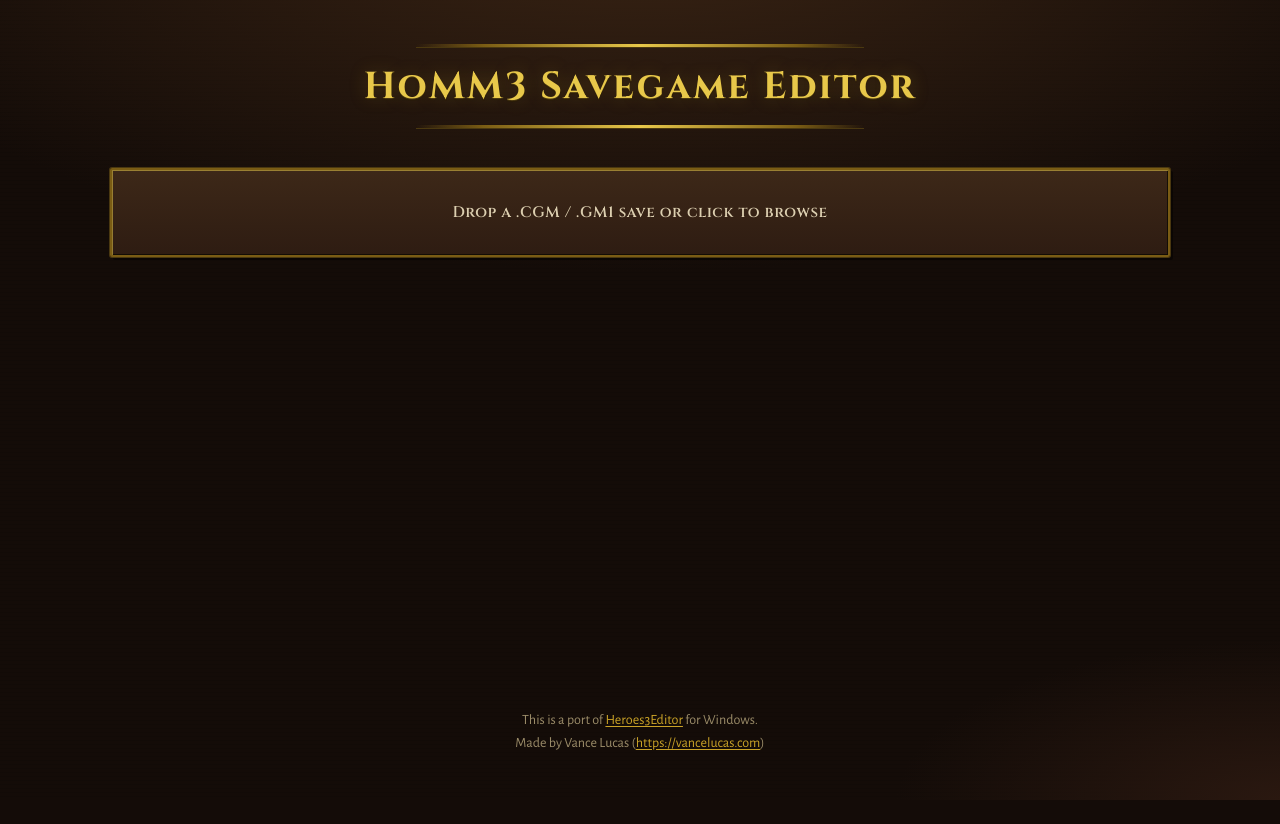
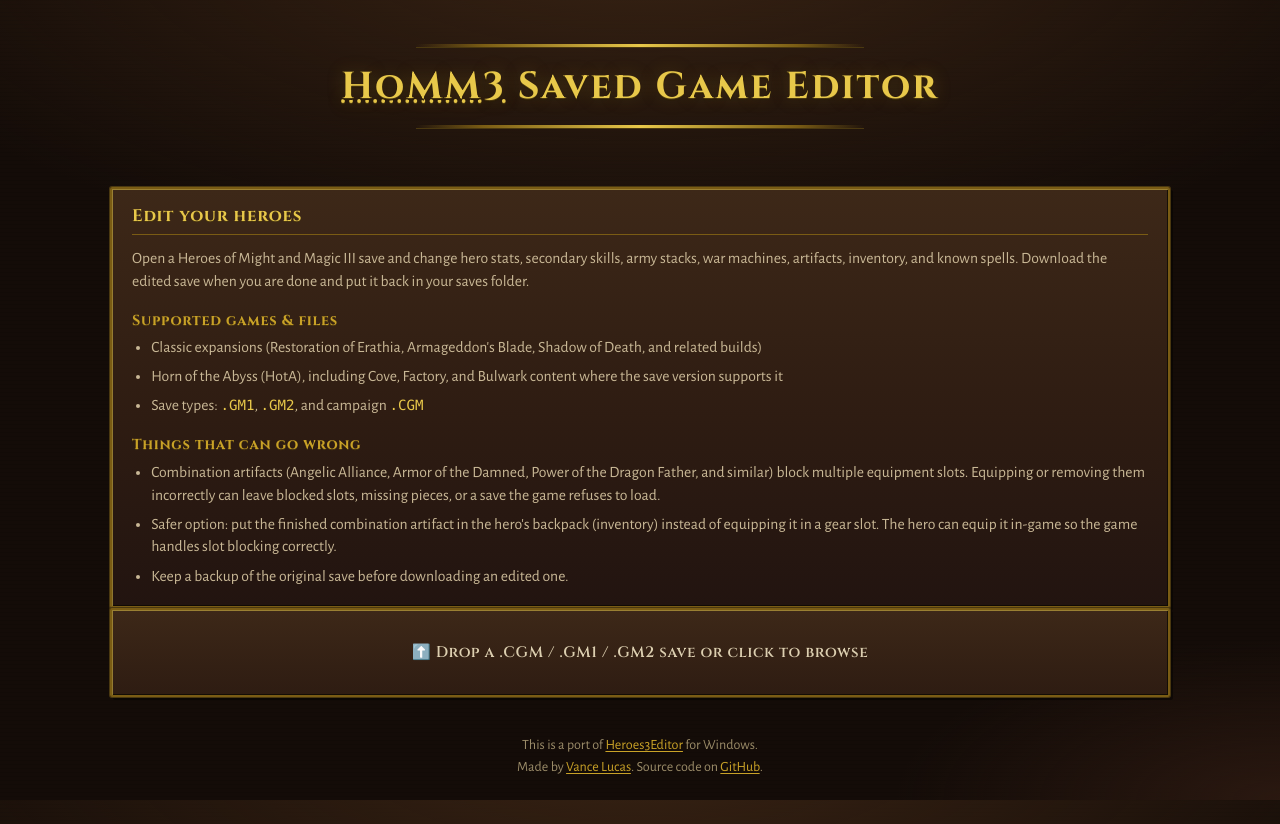
Before and after one commit to vlucas/homm3-savegame-editor, a React (Vite) app: page / in a window 1280 px wide. Before the commit the page ends 800 px from the top, so only its background shows below. Built offline with nearby package versions, Linux system fonts and the light colour scheme.

Commit message:
Footer text updates

```diff
--- a/src/App.css
+++ b/src/App.css
@@ -123,6 +123,51 @@
     0 1px 0 var(--bronze),
     0 2px 0 #2a1c08,
     0 0 18px rgba(201, 162, 39, 0.25);
+}
+
+/* —— Intro (pre-upload) —— */
+.intro h2 {
+  margin-bottom: 0.65rem;
+}
+
+.intro h3 {
+  font-family: Cinzel, serif;
+  font-size: 0.9rem;
+  font-weight: 700;
+  letter-spacing: 0.05em;
+  color: var(--gold);
+  margin: 1.15rem 0 0.4rem;
+  text-shadow: 0 1px 0 var(--bronze);
+}
+
+.intro p,
+.intro li {
+  color: var(--parchment);
+  line-height: 1.45;
+  font-size: 0.98rem;
+}
+
+.intro p {
+  margin: 0;
+}
+
+.intro ul {
+  margin: 0;
+  padding-left: 1.2rem;
+}
+
+.intro li {
+  margin-bottom: 0.4rem;
+}
+
+.intro li:last-child {
+  margin-bottom: 0;
+}
+
+.intro code {
+  font-family: ui-monospace, Consolas, monospace;
+  font-size: 0.9em;
+  color: var(--gold-bright);
 }
 
 /* —— Dropzone —— */
--- a/src/App.tsx
+++ b/src/App.tsx
@@ -193,10 +193,44 @@
   return (
     <div className="app">
       <header className="app-header">
-        <h1>HoMM3 Savegame Editor</h1>
+        <h1><abbr title="Heroes of Might and Magic III">HoMM3</abbr> Saved Game Editor</h1>
       </header>
 
       {!game && (
+        <>
+          <section className="panel intro">
+            <h2>Edit your heroes</h2>
+            <p>
+              Open a Heroes of Might and Magic III save and change hero stats, secondary skills,
+              army stacks, war machines, artifacts, inventory, and known spells. Download the
+              edited save when you are done and put it back in your saves folder.
+            </p>
+
+            <h3>Supported games &amp; files</h3>
+            <ul>
+              <li>Classic expansions (Restoration of Erathia, Armageddon&apos;s Blade, Shadow of Death, and related builds)</li>
+              <li>Horn of the Abyss (HotA), including Cove, Factory, and Bulwark content where the save version supports it</li>
+              <li>Save types: <code>.GM1</code>, <code>.GM2</code>, and campaign <code>.CGM</code></li>
+            </ul>
+
+            <h3>Things that can go wrong</h3>
+            <ul>
+              <li>
+                Combination artifacts (Angelic Alliance, Armor of the Damned, Power of the Dragon
+                Father, and similar) block multiple equipment slots. Equipping or removing them
+                incorrectly can leave blocked slots, missing pieces, or a save the game refuses to load.
+              </li>
+              <li>
+                Safer option: put the finished combination artifact in the hero&apos;s backpack
+                (inventory) instead of equipping it in a gear slot. The hero can equip it in-game
+                so the game handles slot blocking correctly.
+              </li>
+              <li>
+                Keep a backup of the original save before downloading an edited one.
+              </li>
+            </ul>
+          </section>
+
           <section
             className="dropzone"
             onDragOver={(e) => e.preventDefault()}
@@ -207,8 +241,9 @@
               accept=".cgm,.gm1,.gm2,*.*gm"
               onChange={(e) => e.target.files?.[0] && openFile(e.target.files[0])}
             />
-          <p>{loading ? 'Loading…' : 'Drop a .CGM / .GM1 save or click to browse'}</p>
+            <p>{loading ? 'Loading…' : '⬆️ Drop a .CGM / .GM1 / .GM2 save or click to browse'}</p>
           </section>
+        </>
       )}
 
       {error && <div className="banner error">{error}</div>}
@@ -324,15 +359,23 @@
           {' '}for Windows.
         </p>
         <p>
-          Made by Vance Lucas (
+          Made by{' '}
           <a
             href="https://vancelucas.com"
             target="_blank"
             rel="noopener noreferrer"
           >
-            https://vancelucas.com
-          </a>
-          )
+            Vance Lucas
+          </a>.
+
+          Source code on {' '}
+          <a
+            href="https://github.com/vlucas/homm3-savegame-editor"
+            target="_blank"
+            rel="noopener noreferrer"
+          >
+          GitHub
+          </a>.
         </p>
       </footer>
     </div>
```
Lines whose indentation alone changed are shown as unchanged.
